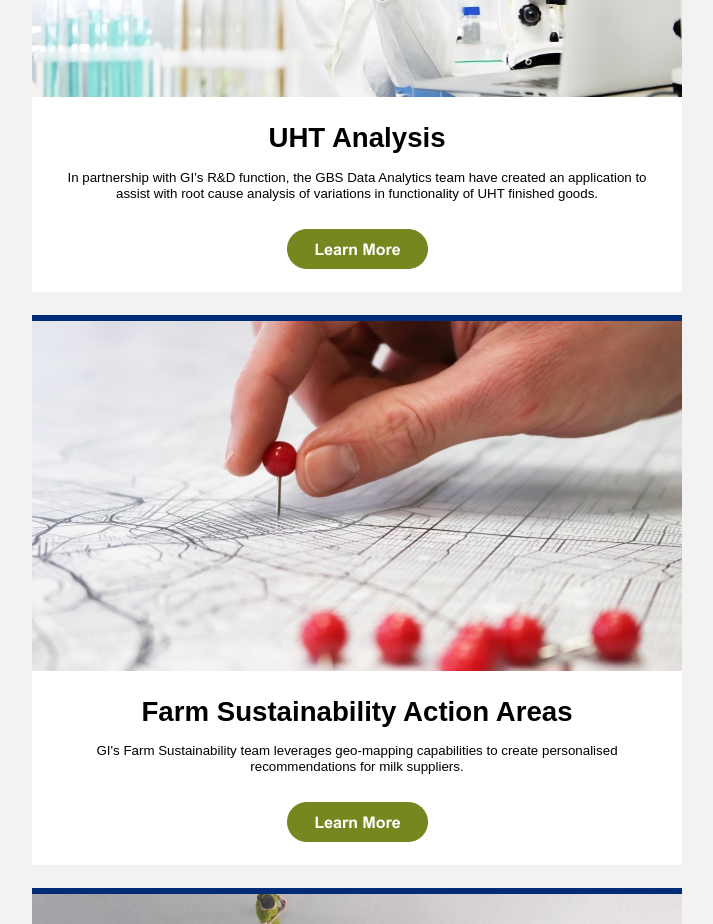
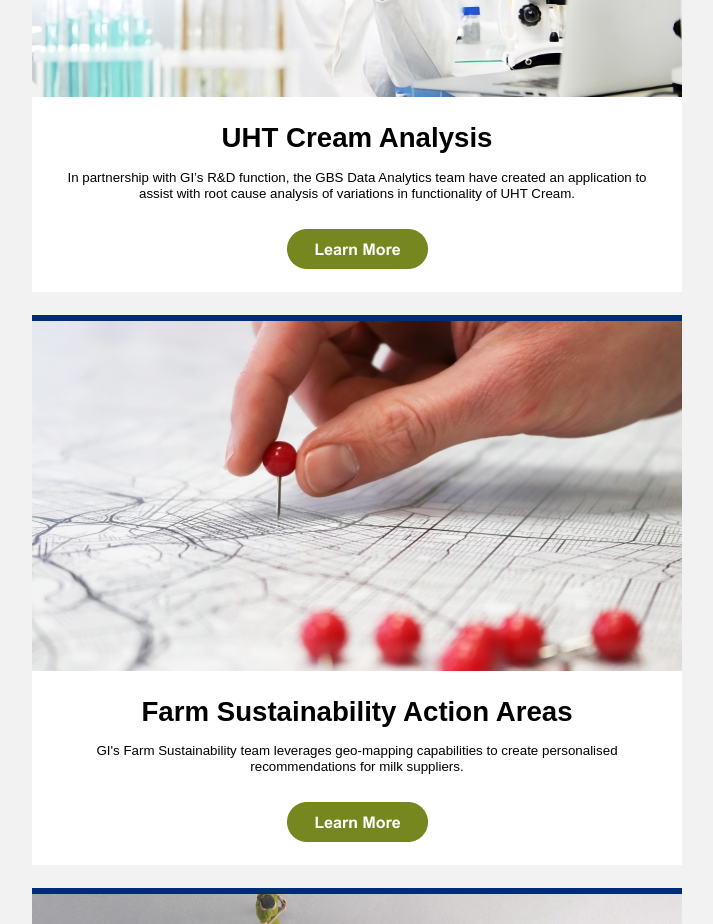
Before and after one commit to Glanbia/Resources, a plain HTML site: page newsletter/03-mar22-gbsgi-bidata-newsletter.html in a window 1280 px wide. Shown: the part 1020-1944 px from the top of the page, without its empty margins (283-996 px from the left). Drawn offline with Linux system fonts and the light colour scheme.

Commit message:
Update 03-mar22-gbsgi-bidata-newsletter.html

```diff
--- a/newsletter/03-mar22-gbsgi-bidata-newsletter.html
+++ b/newsletter/03-mar22-gbsgi-bidata-newsletter.html
@@ -209,7 +209,7 @@
                 >
                   <!-- Change the header text on Article 1-->
 
-                  UHT Analysis
+                  UHT Cream Analysis
                 </h1>
                 <br />
                 <p
@@ -223,7 +223,7 @@
                 >
                   <!-- Change the copy text on Article 1-->
 
-                  In partnership with GI’s R&D function, the GBS Data Analytics team have created an application to assist with root cause analysis of variations in functionality of UHT finished goods.
+                  In partnership with GI’s R&D function, the GBS Data Analytics team have created an application to assist with root cause analysis of variations in functionality of UHT Cream.
                 </p>
               </td>
             </tr>
```
